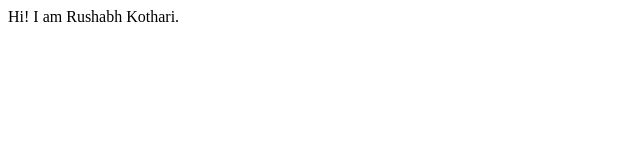
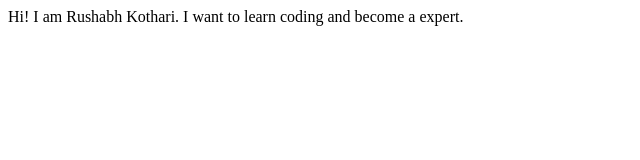
Before and after one commit to rushabh-12/rushabh-kothari-site, a plain HTML site: page index.html in a window 1280 px wide. Shown: the whole page, without its empty margins (0-640 px from the left). Drawn offline with Linux system fonts and the light colour scheme.

Commit message:
docs: updated text

```diff
--- a/index.html
+++ b/index.html
@@ -8,5 +8,7 @@
 </head>
 <body>
       Hi! I am Rushabh Kothari.
+
+      I want to learn coding and become a expert.
 </body>
 </html>
```
